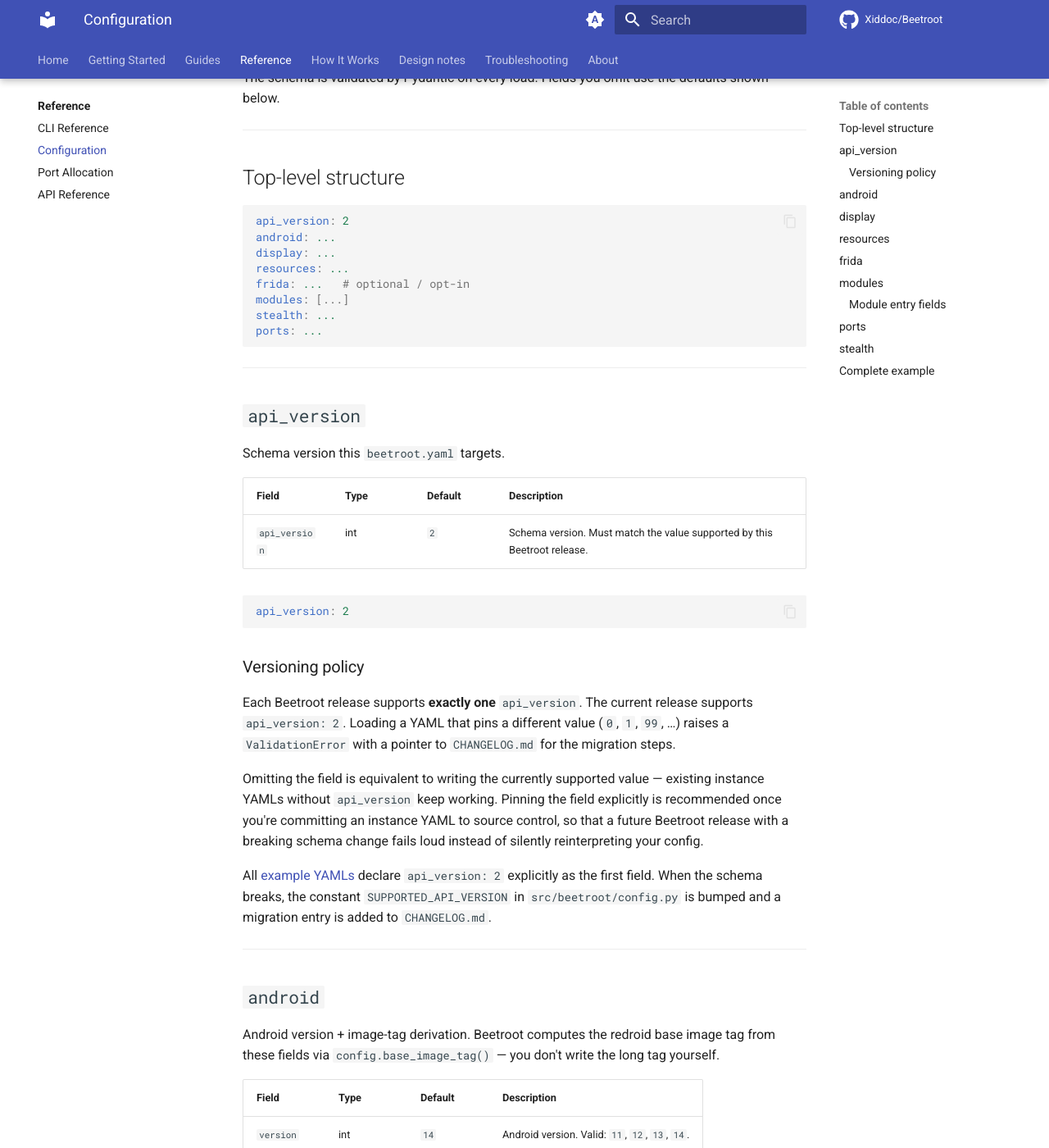
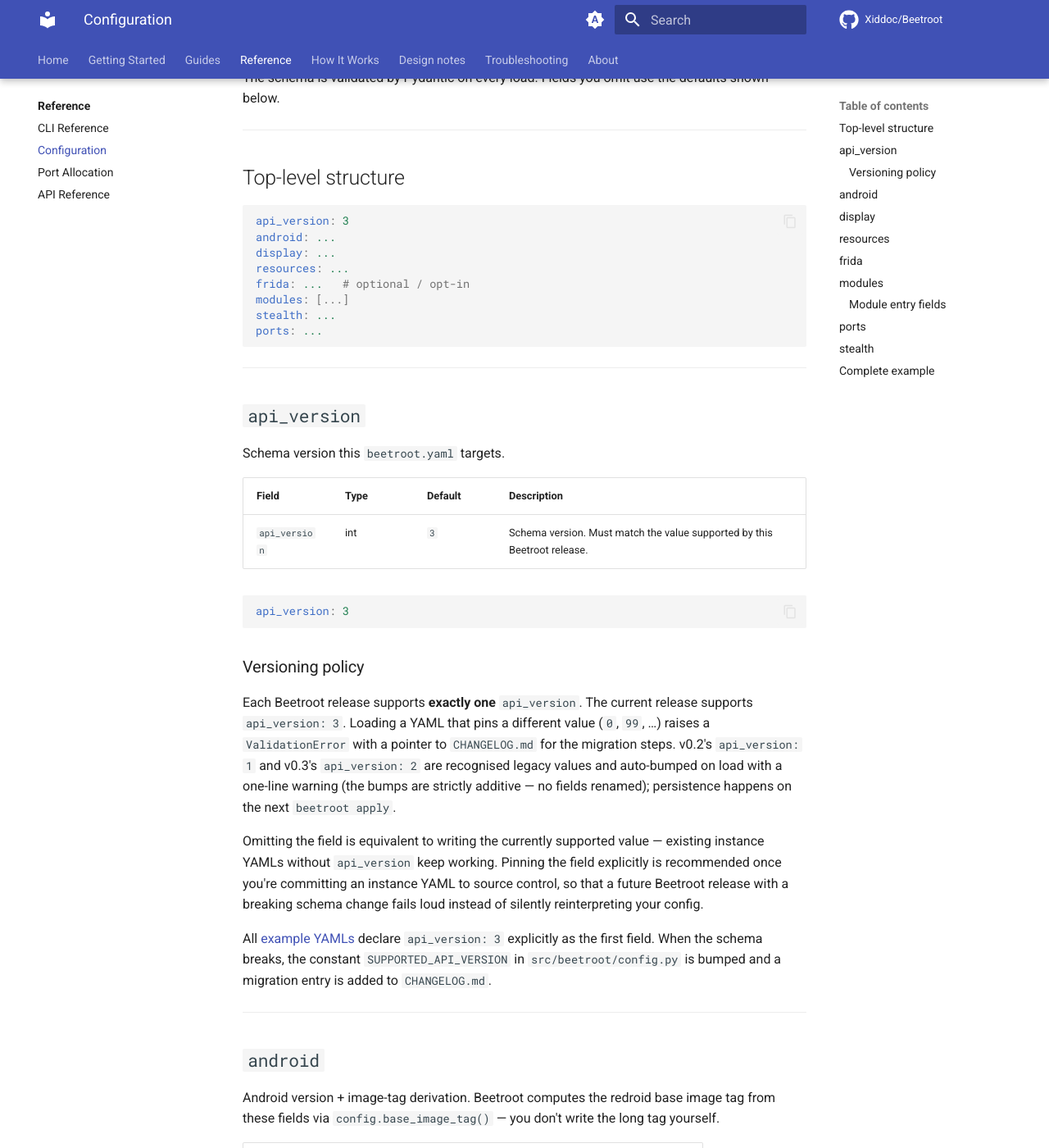
Before and after one commit to Xiddoc/Beetroot, an MkDocs documentation site: the page built from docs/reference/config.md, in a window 1280 px wide and 1400 px high, scrolled down 213 px. Shown: the whole window at 82% size. Built offline with MkDocs 1.6.1 and Material for MkDocs 9.7.7, drawn with Linux system fonts in a browser that asks for light colours; comment, search, counter and statistics services are not loaded.

Commit message:
docs(t1): bump schema v3 in examples + reference docs + CHANGELOG block
Updates every researcher-facing surface that mentioned ``api_version: 2``
to ``api_version: 3``, except the v0.2 → v0.3 migration guide
(intentionally historical). Adds the T1 changelog block under
``## Unreleased`` with the breaking-changes callout, the new surface
list (Protocol expansion, ``beetroot.backends`` registry,
``BackendCapabilityError``, ``Stealth.denylist`` regex), and the
``Manager.allocate_port_index`` removal note.

``docs/reference/api.md`` adds a ``beetroot.backends`` section and a
short forward pointer to the ~30-LOC third-backend recipe T5 will
deliver; the ``Manager`` paragraph swaps ``allocate`` for ``resolve``
to match the new surface.

``docs/reference/config.md`` documents the v2 → v3 auto-bump fall
through (both v0.2's ``api_version: 1`` and v0.3's
``api_version: 2`` continue to auto-upgrade on load with a one-line
warning; the bumps are strictly additive).

Co-Authored-By: Claude Opus 4.7 (1M context) <noreply@anthropic.com>

````diff
--- a/docs/reference/config.md
+++ b/docs/reference/config.md
@@ -9,7 +9,7 @@ The schema is validated by Pydantic on every load. Fields you omit use the defau
 ## Top-level structure
 
 ```yaml
-api_version: 2
+api_version: 3
 android: ...
 display: ...
 resources: ...
@@ -27,18 +27,21 @@ Schema version this `beetroot.yaml` targets.
 
 | Field | Type | Default | Description |
 |-------|------|---------|-------------|
-| `api_version` | int | `2` | Schema version. Must match the value supported by this Beetroot release. |
+| `api_version` | int | `3` | Schema version. Must match the value supported by this Beetroot release. |
 
 ```yaml
-api_version: 2
+api_version: 3
 ```
 
 ### Versioning policy
 
 Each Beetroot release supports **exactly one** `api_version`. The current
-release supports `api_version: 2`. Loading a YAML that pins a different
-value (`0`, `1`, `99`, …) raises a `ValidationError` with a pointer to
-`CHANGELOG.md` for the migration steps.
+release supports `api_version: 3`. Loading a YAML that pins a different
+value (`0`, `99`, …) raises a `ValidationError` with a pointer to
+`CHANGELOG.md` for the migration steps. v0.2's `api_version: 1` and
+v0.3's `api_version: 2` are recognised legacy values and auto-bumped on
+load with a one-line warning (the bumps are strictly additive — no
+fields renamed); persistence happens on the next `beetroot apply`.
 
 Omitting the field is equivalent to writing the currently supported value
 — existing instance YAMLs without `api_version` keep working. Pinning the
@@ -46,7 +49,7 @@ field explicitly is recommended once you're committing an instance YAML to
 source control, so that a future Beetroot release with a breaking schema
 change fails loud instead of silently reinterpreting your config.
 
-All [example YAMLs](../guides/examples.md) declare `api_version: 2`
+All [example YAMLs](../guides/examples.md) declare `api_version: 3`
 explicitly as the first field. When the schema breaks, the constant
 `SUPPORTED_API_VERSION` in `src/beetroot/config.py` is bumped and a
 migration entry is added to `CHANGELOG.md`.
@@ -225,7 +228,7 @@ stealth:
 ## Complete example
 
 ```yaml
-api_version: 2
+api_version: 3
 
 android:
   version: 14
````
Also changed, not shown: CHANGELOG.md (+55 -0 lines), docs/guides/examples.md (+6 -6 lines), docs/reference/api.md (+15 -3 lines), 5 other files.
